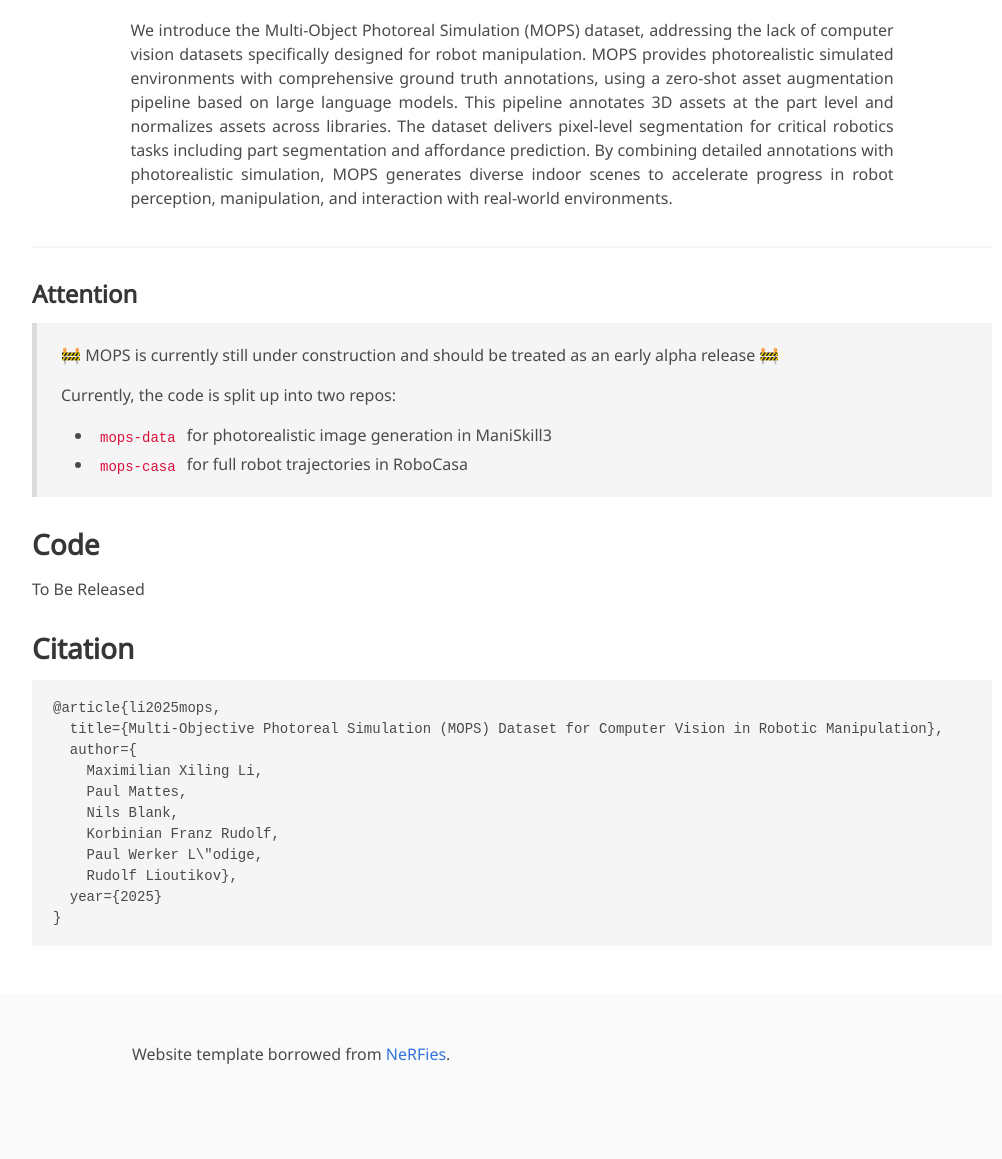
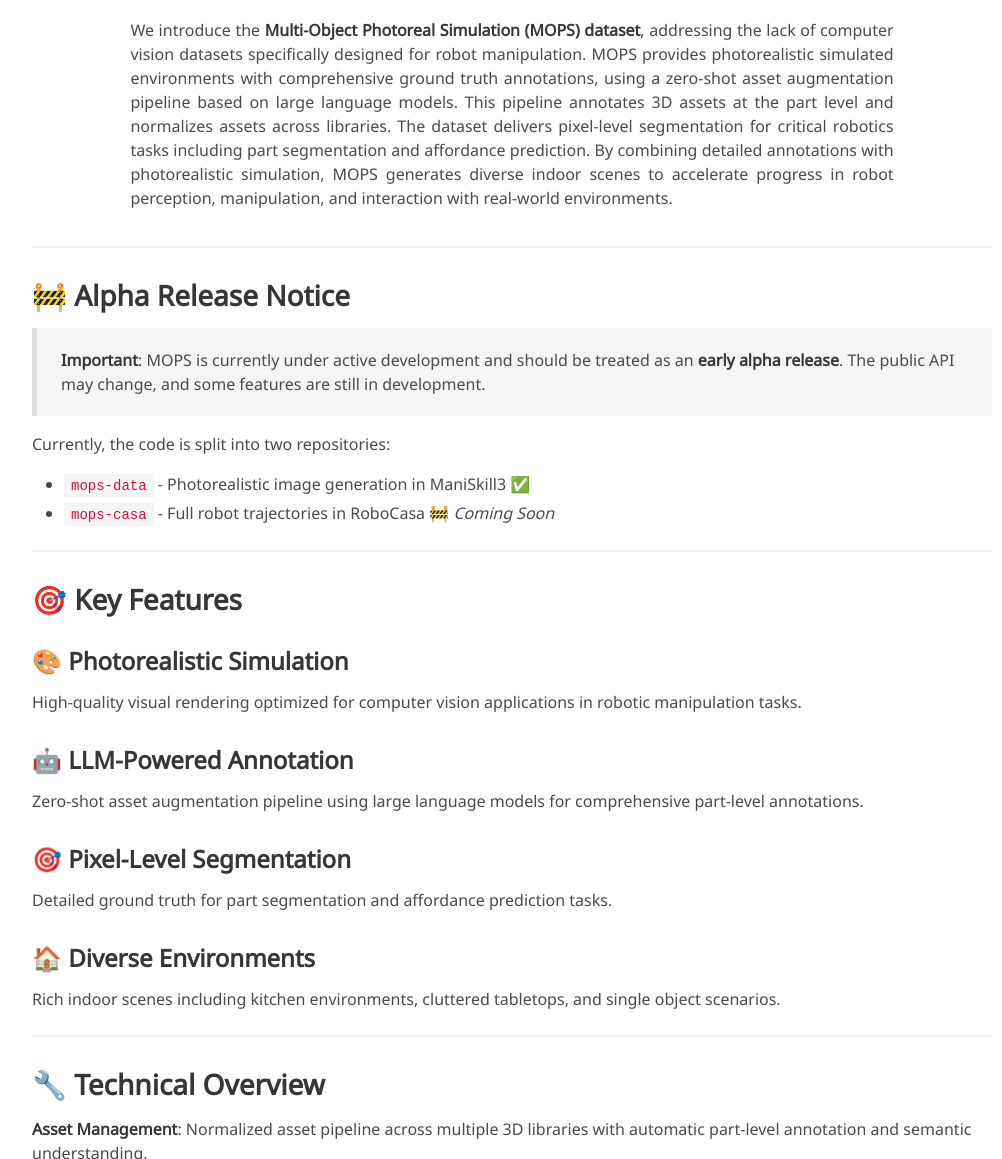
Before and after one commit to intuitive-robots/mops, a Jekyll site: the page built from index.md, in a window 1280 px wide and 1400 px high, scrolled down 574 px. Shown: the part 241-1400 px from the top of the window, without its empty margins (128-1130 px from the left). Built offline with Jekyll 4.4.1, drawn with Linux system fonts in a browser that asks for light colours; some web fonts are replaced; some of the changed text lies outside the part shown.

Commit message:
update page content

````diff
--- a/index.md
+++ b/index.md
@@ -6,47 +6,116 @@
 authors:
     Maximilian X. Li, Paul Mattes, Nils Blank, Korbinian F. Rudolf, Paul W. Loedige, Rudolf Lioutikov
 affiliations:
-    Inutitive Robots Lab, KIT, Germany
+    Intuitive Robots Lab, KIT, Germany
 paper: ./static/li2025mops-preprint.pdf
+code: https://github.com/LiXiling/mops-data
 #video: https://www.youtube.com/results?search_query=turing+machine
-#code: https://github.com/topics/turing-machines
 #data: https://huggingface.co/docs/datasets
 ---
 
-![Turing Machine](/static/image/MOPS_rm_fig.png)
+![MOPS Dataset Overview](/static/image/MOPS_rm_fig.png)
 
 <!-- Using HTML to center the abstract -->
 <div class="columns is-centered has-text-centered">
     <div class="column is-four-fifths">
         <h2>Abstract</h2>
         <div class="content has-text-justified">
-We introduce the Multi-Object Photoreal Simulation (MOPS) dataset, addressing the lack of computer vision datasets specifically designed for robot manipulation. MOPS provides photorealistic simulated environments with comprehensive ground truth annotations, using a zero-shot asset augmentation pipeline based on large language models. This pipeline annotates 3D assets at the part level and normalizes assets across libraries. The dataset delivers pixel-level segmentation for critical robotics tasks including part segmentation and affordance prediction. By combining detailed annotations with photorealistic simulation, MOPS generates diverse indoor scenes to accelerate progress in robot perception, manipulation, and interaction with real-world environments.
+            We introduce the <strong>Multi-Object Photoreal Simulation (MOPS) dataset</strong>, addressing the lack of computer vision datasets specifically designed for robot manipulation. MOPS provides photorealistic simulated environments with comprehensive ground truth annotations, using a zero-shot asset augmentation pipeline based on large language models. This pipeline annotates 3D assets at the part level and normalizes assets across libraries. The dataset delivers pixel-level segmentation for critical robotics tasks including part segmentation and affordance prediction. By combining detailed annotations with photorealistic simulation, MOPS generates diverse indoor scenes to accelerate progress in robot perception, manipulation, and interaction with real-world environments.
         </div>
     </div>
 </div>
 
 ---
-### Attention
-> 🚧 MOPS is currently still under construction and should be treated as an early alpha release 🚧
->
-> Currently, the code is split up into two repos:
-> - `mops-data` for photorealistic image generation in ManiSkill3
-> - `mops-casa` for full robot trajectories in RoboCasa
 
-## Code
-To Be Released
+## 🚧 Alpha Release Notice
 
-## Citation
+> **Important**: MOPS is currently under active development and should be treated as an **early alpha release**. The public API may change, and some features are still in development.
+
+Currently, the code is split into two repositories:
+- **[`mops-data`](https://github.com/LiXiling/mops-data)** - Photorealistic image generation in ManiSkill3 ✅
+- **`mops-casa`** - Full robot trajectories in RoboCasa 🚧 *Coming Soon*
+
+---
+
+## 🎯 Key Features
+
+### 🎨 Photorealistic Simulation
+High-quality visual rendering optimized for computer vision applications in robotic manipulation tasks.
+
+### 🤖 LLM-Powered Annotation
+Zero-shot asset augmentation pipeline using large language models for comprehensive part-level annotations.
+
+### 🎯 Pixel-Level Segmentation
+Detailed ground truth for part segmentation and affordance prediction tasks.
+
+### 🏠 Diverse Environments
+Rich indoor scenes including kitchen environments, cluttered tabletops, and single object scenarios.
+
+---
+
+## 🔧 Technical Overview
+
+**Asset Management**: Normalized asset pipeline across multiple 3D libraries with automatic part-level annotation and semantic understanding.
+
+**Multi-Modal Annotations**: Comprehensive ground truth including RGB, depth, segmentation masks, affordance maps, and 6D pose information.
+
+**Simulation Framework**: Built on ManiSkill3 and SAPIEN for physics-accurate simulation with photorealistic rendering capabilities.
+
+---
+
+## 🚀 Getting Started
+
+### Prerequisites
+- Python 3.10
+- CUDA-compatible GPU
+- 16GB+ RAM recommended
+
+### Quick Installation
+```bash
+conda create -n mops python=3.10
+conda activate mops
+
+pip install mani_skill
+git clone https://github.com/LiXiling/mops-data
+
+cd mops-data
+pip install -e .
 ```
+
+**[📖 Full Installation Guide →](https://github.com/LiXiling/mops-data#installation)**
+
+---
+
+## 📊 Dataset Highlights
+
+- **Photoreal Quality**: Leverages advanced rendering for realistic visual data
+- **Comprehensive Annotations**: Part-level segmentation and affordance labeling
+- **Scalable Pipeline**: Automated asset processing and scene generation
+- **Robot-Centric Design**: Tailored for manipulation and interaction tasks
+
+---
+
+## 📝 Citation
+
+If you use MOPS in your research, please cite our work:
+
+```bibtex
 @article{li2025mops,
   title={Multi-Objective Photoreal Simulation (MOPS) Dataset for Computer Vision in Robotic Manipulation},
   author={
-    Maximilian Xiling Li,
-    Paul Mattes,
-    Nils Blank,
-    Korbinian Franz Rudolf,
-    Paul Werker L\"odige,
-    Rudolf Lioutikov},
+    Maximilian Xiling Li and
+    Paul Mattes and
+    Nils Blank and
+    Korbinian Franz Rudolf and
+    Paul Werker L\"odige and
+    Rudolf Lioutikov
+  },
   year={2025}
 }
 ```
+
+---
+
+## 🏛️ Acknowledgments
+
+This work is supported by the **Intuitive Robots Lab** at KIT, Germany.
````
Also changed, not shown: README.md.
